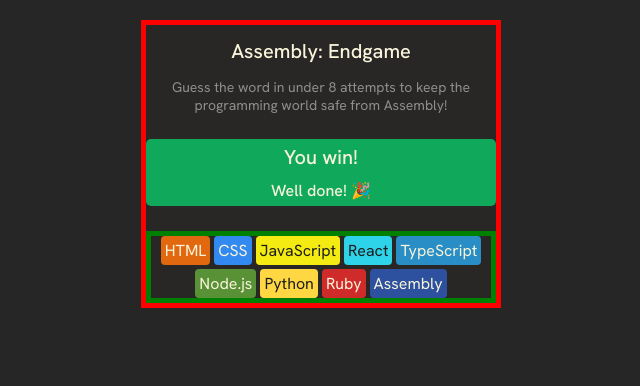
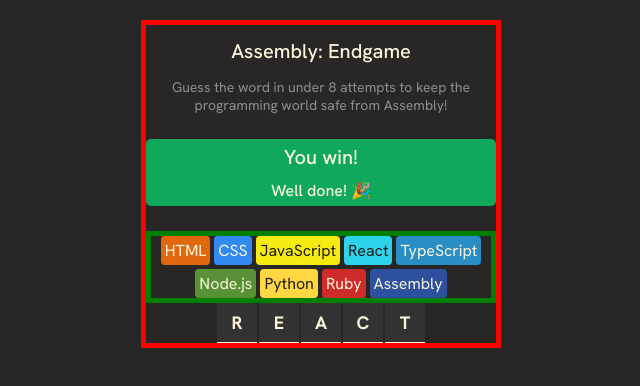
Before and after one commit to arongu321/AronsAssemblyEndgame, a React (Vite) app: page / in a window 1280 px wide. Shown: the top 386 px of the page, without its empty margins (319-959 px from the left). Built offline with nearby package versions, Linux system fonts and the light colour scheme.

Commit message:
Added word section with letter slots

```diff
--- a/App.jsx
+++ b/App.jsx
@@ -2,13 +2,17 @@
 import Header from './components/Header';
 import GameStatus from './components/GameStatus';
 import Languages from './components/Languages';
+import WordSection from './components/WordSection';
 
 export default function AssemblyEndgame() {
+    const [word, setWord] = React.useState('react');
+
     return (
         <main>
             <Header />
             <GameStatus />
             <Languages />
+            <WordSection word={word} />
         </main>
     );
 }
--- a/components/Languages.jsx
+++ b/components/Languages.jsx
@@ -7,9 +7,9 @@
             color: language.color,
         };
         return (
-            <div key={language.name} style={styles} className="language">
+            <span key={language.name} style={styles} className="language">
                 {language.name}
-            </div>
+            </span>
         );
     });
     return <section className="languages">{languageElements}</section>;
--- /dev/null
+++ b/components/LetterSlot.jsx
@@ -0,0 +1,7 @@
+export default function LetterSlot(props) {
+    return (
+        <span key={props.index} className="letter-slot">
+            {props.letter}
+        </span>
+    );
+}
--- /dev/null
+++ b/components/WordSection.jsx
@@ -0,0 +1,8 @@
+import LetterSlot from './LetterSlot';
+
+export default function WordSection(props) {
+    const letterSlotElements = [...props.word].map((letter, index) => (
+        <LetterSlot index={index} letter={letter} />
+    ));
+    return <section className="word-section">{letterSlotElements}</section>;
+}
--- a/index.css
+++ b/index.css
@@ -75,7 +75,29 @@
     max-width: 350px;
 }
 
-section.languages > div.language {
+section.languages > span.language {
     padding: 4px;
     border-radius: 4px;
 }
+
+/* Word letter slots section */
+section.word-section {
+    /* Since the flex direction is row, justify content will center it horizontally */
+    display: flex;
+    justify-content: center;
+    gap: 2px;
+}
+
+section.word-section > span.letter-slot {
+    width: 40px;
+    height: 40px;
+    font-size: 1.125rem;
+    font-weight: bold;
+    color: #f9f4da;
+    border-bottom: 1px solid #f9f4da;
+    display: flex;
+    justify-content: center;
+    align-items: center;
+    text-transform: uppercase;
+    background-color: #323232;
+}
```
